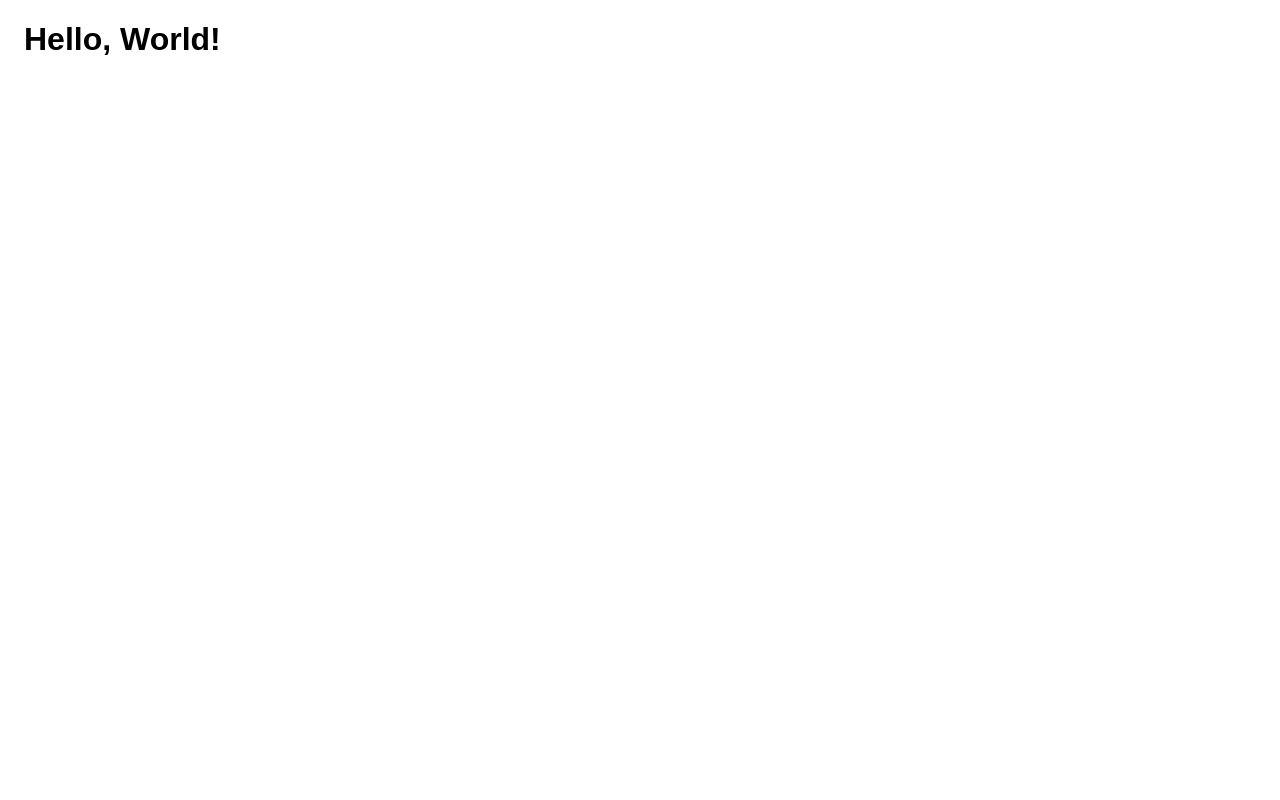
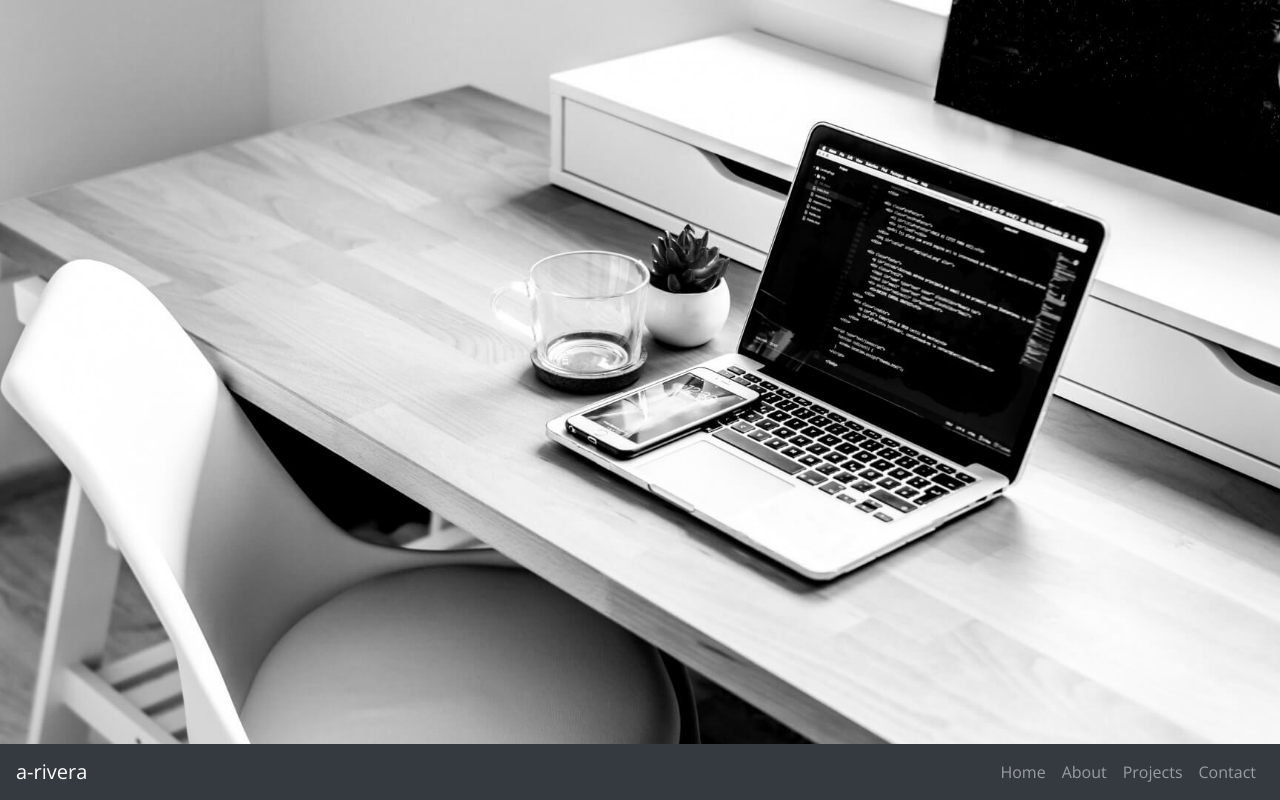
Before and after one commit to a-rivera/main, a React app: page / in a window 1280 px wide. Built offline with nearby package versions, Linux system fonts and the light colour scheme.

Commit message:
Initial basic styles, adding sass and bootstrap

```diff
--- a/public/index.html
+++ b/public/index.html
@@ -4,7 +4,7 @@
 <head>
   <meta charset="UTF-8" />
   <meta name="viewport" content="width=device-width, initial-scale=1, shrink-to-fit=no">
-  <title>Main site</title>
+  <title>Alejandro Rivera</title>
 </head>
 
 <body>
--- a/src/App.css
+++ /dev/null
@@ -1,4 +0,0 @@
-.App {
-    margin: 1rem;
-    font-family: Arial, Helvetica, sans-serif;
-}
--- a/src/App.js
+++ b/src/App.js
@@ -1,14 +1,17 @@
-import React, { Component} from "react";
-import "./App.css";
+import React, { Component} from "react"
+import "./App.scss"
+import Content from "./Content"
+import MainNav from "./MainNav"
 
 class App extends Component{
   render(){
     return(
       <div className="App">
-        <h1> Hello, World! </h1>
+        <MainNav />
+        <Content />
       </div>
-    );
+    )
   }
 }
 
-export default App;
+export default App
--- /dev/null
+++ b/src/App.scss
@@ -0,0 +1,24 @@
+@import "~bootstrap/scss/bootstrap";
+@import url('https://fonts.googleapis.com/css2?family=Open+Sans:ital,wght@0,400;0,700;1,400&display=swap');
+
+// Colors
+$main-background-color: #000;
+$main-font-color: #fff;
+
+// Fonts
+$main-font-family: 'Open Sans', sans-serif;
+
+body {
+    background: url('../public/images/background.jpg') no-repeat center center fixed;
+    background-color: $main-background-color;
+    color: $main-font-color;
+    -webkit-background-size: cover;
+    -moz-background-size: cover;
+    background-size: cover;
+    -o-background-size: cover;
+}
+
+.App {
+    margin: 1rem;
+    font-family: $main-font-family;
+}
--- /dev/null
+++ b/src/Content.js
@@ -0,0 +1,9 @@
+import React from "react"
+
+function Content() {
+    return (
+        <div></div>
+    )
+}
+
+export default Content
--- /dev/null
+++ b/src/MainNav.js
@@ -0,0 +1,29 @@
+import React from "react"
+import {Navbar, Nav, NavDropdown} from "react-bootstrap"
+
+function MainNav() {
+    const navBarProps = {
+        bg: "dark",
+        expand: "lg",
+        fixed: "bottom",
+        variant: "dark"
+    }
+    return (
+        <div>
+            <Navbar {...navBarProps}>
+                <Navbar.Brand href="#home">a-rivera</Navbar.Brand>
+                <Navbar.Toggle aria-controls="main-navbar-nav" />
+                <Navbar.Collapse id="main-navbar-nav">
+                    <Nav className="ml-auto">
+                        <Nav.Link href="#home">Home</Nav.Link>
+                        <Nav.Link href="#about">About</Nav.Link>
+                        <Nav.Link href="#projects">Projects</Nav.Link>
+                        <Nav.Link href="#contact">Contact</Nav.Link>
+                    </Nav>
+                </Navbar.Collapse>
+            </Navbar>
+        </div>
+    )
+}
+
+export default MainNav
--- a/webpack.config.js
+++ b/webpack.config.js
@@ -1,5 +1,7 @@
 const path = require("path");
 const webpack = require("webpack");
+const OpenBrowserPlugin = require('open-browser-webpack-plugin');
+const openBrowserPlugin = new OpenBrowserPlugin({url: 'http://localhost:3000'});
 const HtmlWebpackPlugin = require("html-webpack-plugin");
 const htmlWebpackPlugin = new HtmlWebpackPlugin({
     template: path.join(__dirname, "public/index.html"),
@@ -8,7 +10,7 @@ const htmlWebpackPlugin = new HtmlWebpackPlugin({
 
 module.exports = {
   entry: "./src/index.js",
-  //mode: "development",
+  mode: "production",
   module: {
     rules: [
       {
@@ -18,8 +20,12 @@ module.exports = {
         options: { presets: ["@babel/env"] }
       },
       {
-        test: /\.css$/,
-        use: ["style-loader", "css-loader"]
+        test: /\.s[ac]ss$/i,
+        use: ["style-loader", "css-loader", "sass-loader"]
+      },
+      {
+        test: /\.(png|svg|jpg|gif)$/,
+        use: ["file-loader"]
       }
     ]
   },
@@ -35,5 +41,5 @@ module.exports = {
     //publicPath: "http://localhost:3000/dist/",
     watchOptions: { poll: true }
   },
-  plugins: [htmlWebpackPlugin]
+  plugins: [htmlWebpackPlugin, openBrowserPlugin]
 };
```
Also changed, not shown: package.json (+8 -2 lines), public/images/background.jpg (added), 1 other file (tests, documents, lock files or other folders).
